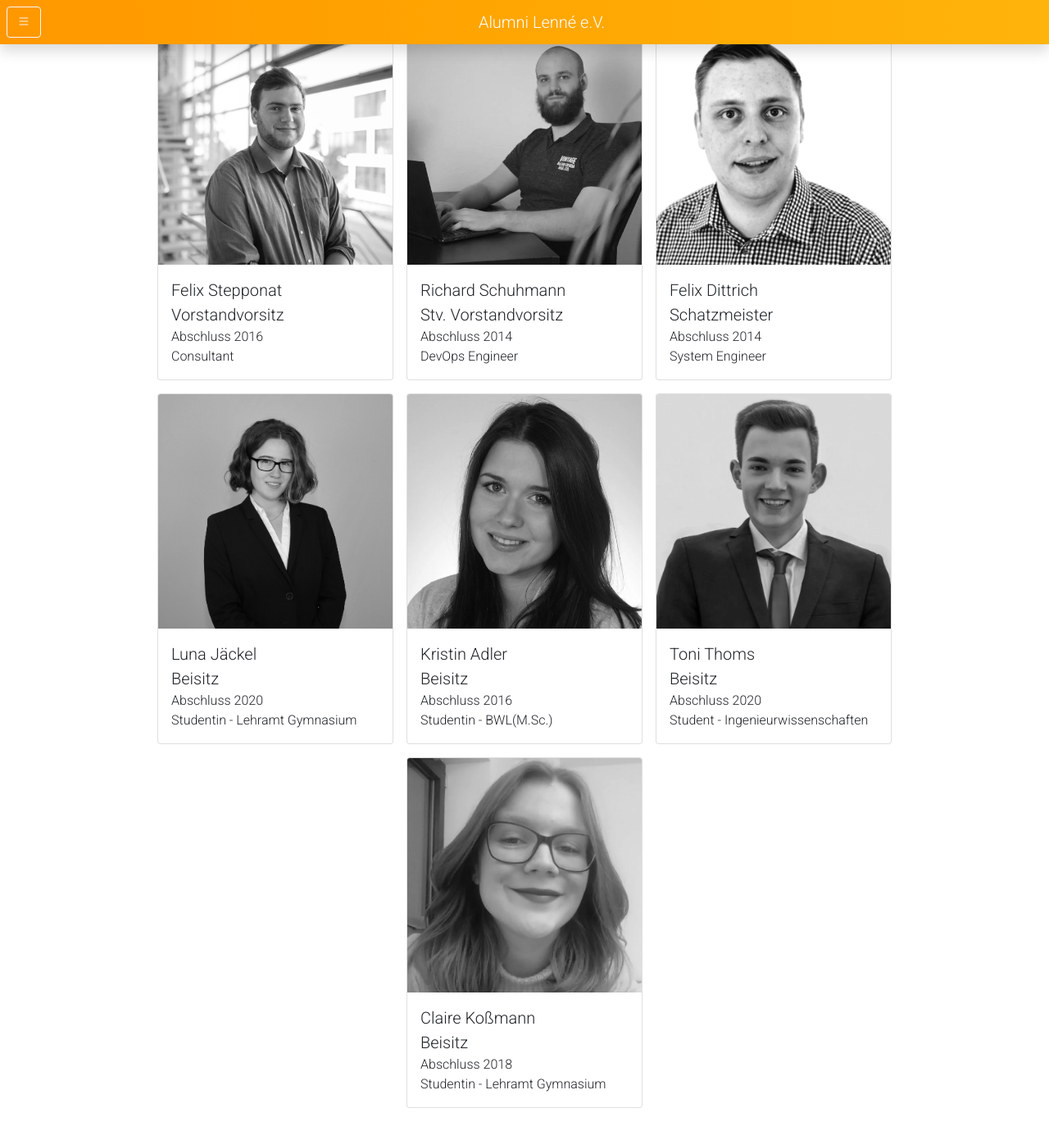
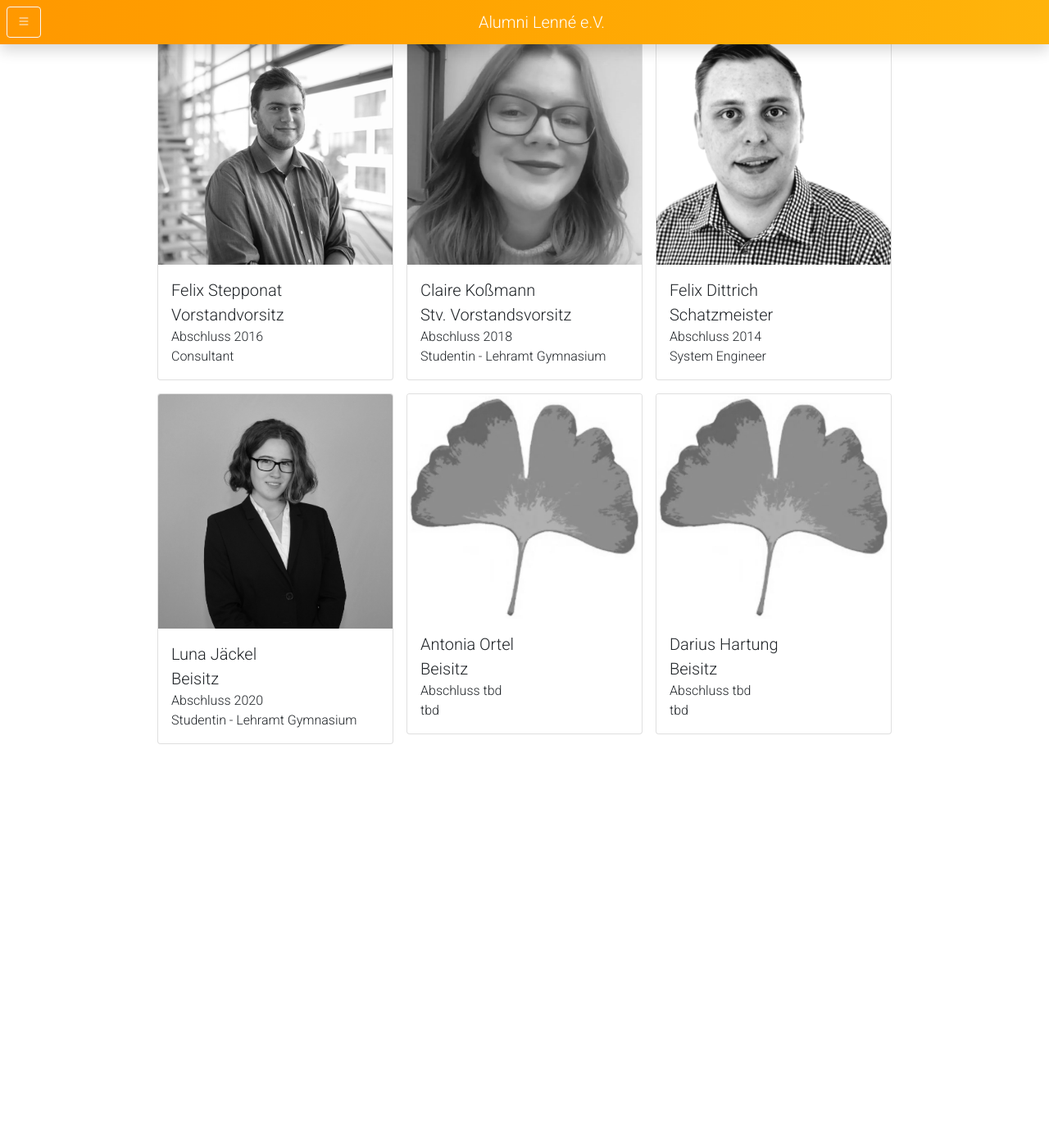
Before and after one commit to alumni-lenne/alumnipage, a Jekyll site: the page built from about.html, in a window 1280 px wide and 1400 px high, scrolled down 2331 px. Shown: the top 1391 px of the window at 82% size. Built offline with Jekyll 4.4.1, drawn with Linux system fonts in a browser that asks for light colours; nearby versions of some CDN libraries; after the commit the page ends 3287 px from its top, so only the background shows below that.

Commit message:
Update Vorstandsdaten

```diff
--- a/_data/vorstand.yml
+++ b/_data/vorstand.yml
@@ -5,12 +5,12 @@
   grad: "2016"
   pic: "/assets/pics/stepponat_felix-min.webp"
 
-- first_name : "Richard"
-  last_name: "Schuhmann"
-  role: "Stv. Vorstandvorsitz"
-  job: "DevOps Engineer"
-  grad: "2014"
-  pic: "/assets/pics/schuhmann_richard-min.webp"
+- first_name : "Claire"
+  last_name: "Koßmann"
+  role: "Stv. Vorstandsvorsitz"
+  job: "Studentin - Lehramt Gymnasium"
+  grad: "2018"
+  pic: "/assets/pics/kossmann_claire-min.webp"
 
 - first_name : "Felix"
   last_name: "Dittrich"
@@ -26,23 +26,16 @@
   grad: "2020"
   pic: "/assets/pics/jaeckel_luna-min.webp"
 
-- first_name : "Kristin"
-  last_name: "Adler"
+- first_name : "Antonia"
+  last_name: "Ortel"
   role: "Beisitz"
-  job: "Studentin - BWL(M.Sc.)"
-  grad: "2016"
-  pic: "/assets/pics/adler_kristin-min.webp"
+  job: "tbd"
+  grad: "tbd"
+  pic: "/assets/pics/logo-min_no_text.webp"
 
-- first_name : "Toni"
-  last_name:  "Thoms"
+- first_name : "Darius"
+  last_name:  "Hartung"
   role: "Beisitz"
-  job: "Student - Ingenieurwissenschaften"
-  grad: "2020"
-  pic: "/assets/pics/thoms_toni-min.webp"
-
-- first_name : "Claire"
-  last_name: "Koßmann"
-  role: "Beisitz"
-  job: "Studentin - Lehramt Gymnasium"
-  grad: "2018"
-  pic: "/assets/pics/kossmann_claire-min.webp"
+  job: "tbd"
+  grad: "tbd"
+  pic: "/assets/pics/logo-min_no_text.webp"
```
